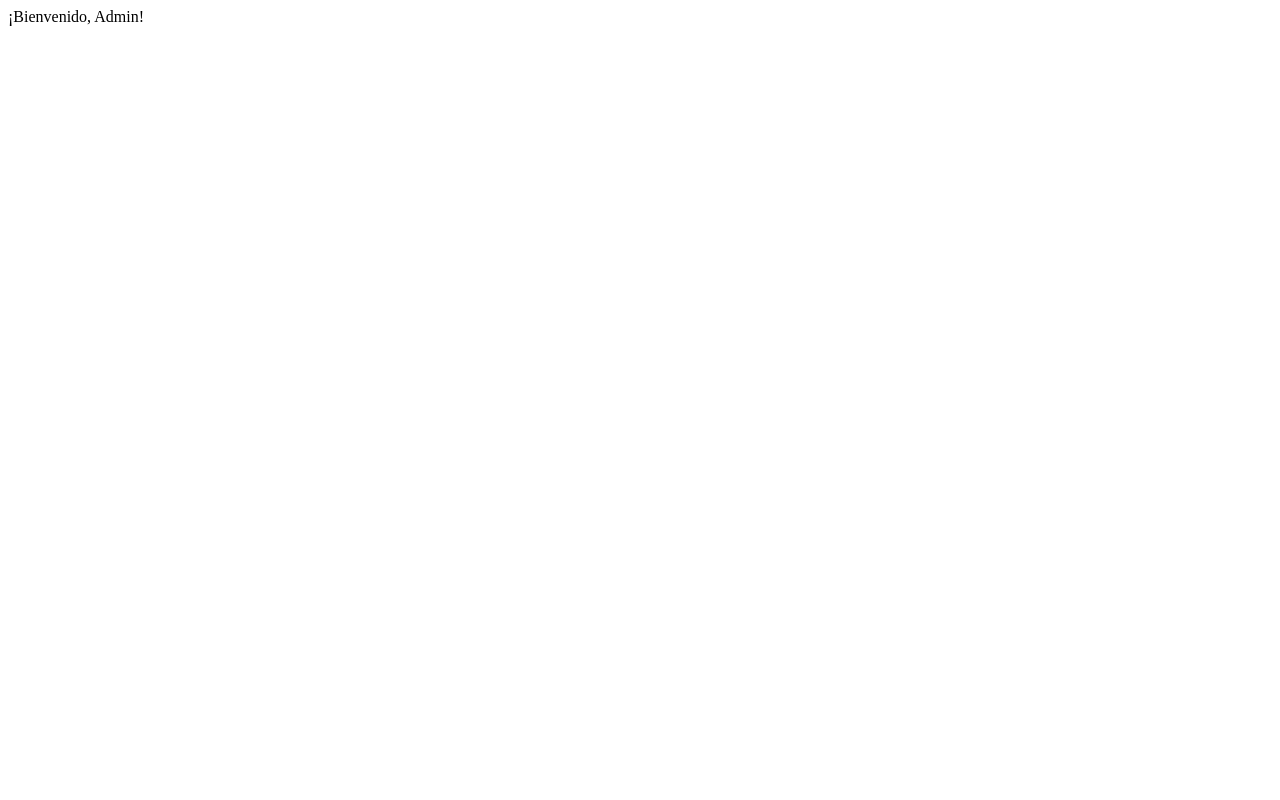
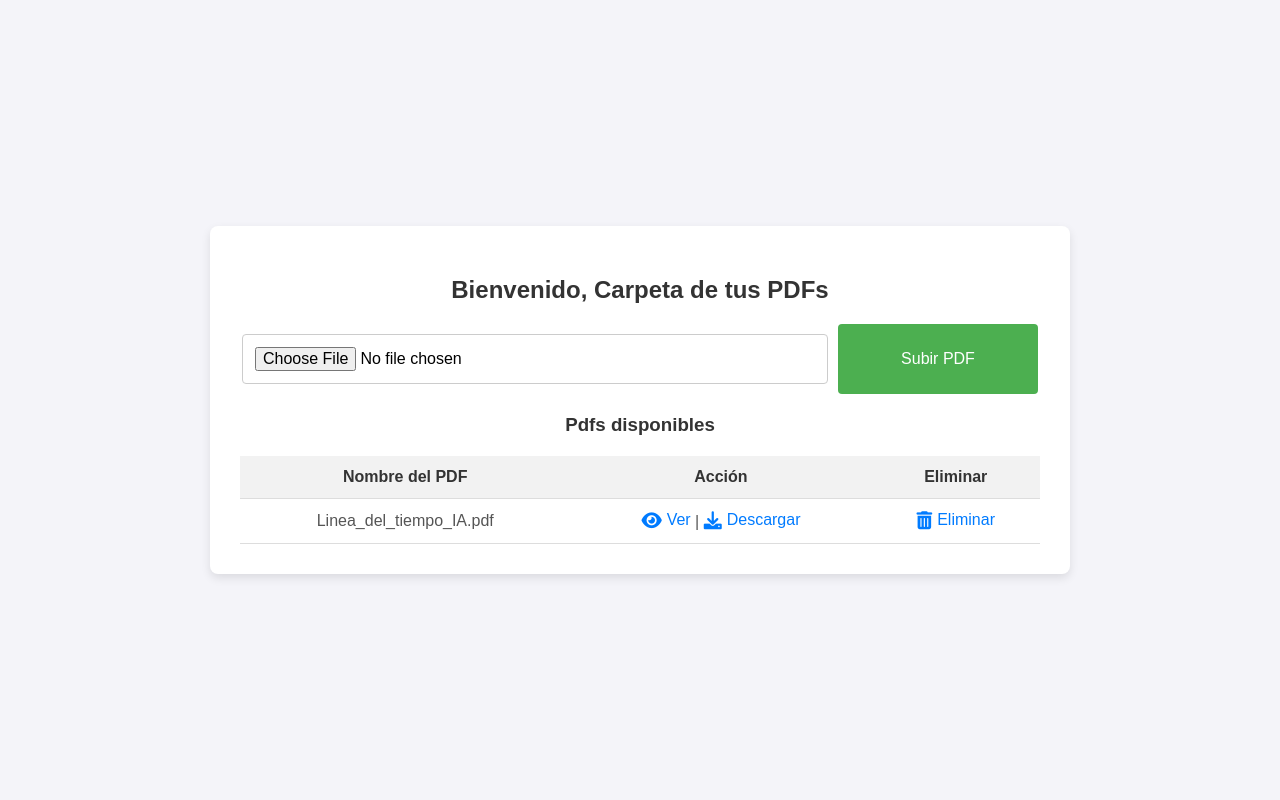
Before and after one commit to Rodrig0304/Cliente-Servidor, a Flask app: a page that uses app.py in a window 1280 px wide. Before the commit the page is almost empty. Run offline with Flask 3, Linux system fonts and the light colour scheme.

Commit message:
se termino el proyecto a las indicaciones, abierto a futuras modificaciones

```diff
--- a/app.py
+++ b/app.py
@@ -1,12 +1,17 @@
-from flask import Flask, render_template, request, redirect, url_for
+import os
+from flask import Flask, render_template, request, redirect, url_for, flash, send_from_directory
 from flask_sqlalchemy import SQLAlchemy
 from werkzeug.security import generate_password_hash, check_password_hash
+from werkzeug.utils import secure_filename
 
 app = Flask(__name__)
 
 # Configuración de la base de datos SQLite
 app.config['SQLALCHEMY_DATABASE_URI'] = 'sqlite:///users.db'  # La base de datos se guardará como "users.db"
 app.config['SQLALCHEMY_TRACK_MODIFICATIONS'] = False
+app.config['UPLOAD_FOLDER'] = os.path.join(os.getcwd(), 'uploads')  # Carpeta donde se almacenarán los PDFs
+app.config['ALLOWED_EXTENSIONS'] = {'pdf'}  # Permitir solo archivos PDF
+app.config['SECRET_KEY'] = 'mi_clave_secreta'  # Necesaria para el uso de flash
 db = SQLAlchemy(app)
 
 # Crear un modelo de Usuario para la base de datos
@@ -16,14 +21,21 @@ class User(db.Model):
     email = db.Column(db.String(150), unique=True, nullable=False)
     password = db.Column(db.String(150), nullable=False)
 
+# Crear un modelo para los PDFs
+class PDF(db.Model):
+    id = db.Column(db.Integer, primary_key=True)
+    filename = db.Column(db.String(150), unique=True, nullable=False)
+
 # Crear la base de datos si no existe
 with app.app_context():
     db.create_all()
 
+# Ruta principal (inicio de sesión)
 @app.route('/')
 def home():
     return render_template('index.html')
 
+# Ruta para iniciar sesión
 @app.route('/login', methods=['POST'])
 def login():
     username = request.form['username']
@@ -33,10 +45,12 @@ def login():
     user = User.query.filter_by(username=username).first()
 
     if user and check_password_hash(user.password, password):
-        return redirect(url_for('welcome', username=username))  # Redirigir al usuario a una página de bienvenida
+        return redirect(url_for('welcome', username=username))  # Redirigir al usuario a la página de bienvenida
     else:
-        return "Credenciales incorrectas"
+        flash('Credenciales incorrectas', 'danger')
+        return redirect(url_for('home'))  # Redirigir de vuelta al inicio de sesión
 
+# Ruta para registrarse
 @app.route('/register', methods=['POST'])
 def register():
     username = request.form['username']
@@ -46,7 +60,8 @@ def register():
     # Verificar si el usuario ya existe
     existing_user = User.query.filter_by(username=username).first()
     if existing_user:
-        return "El usuario ya existe"
+        flash('El usuario ya existe', 'danger')
+        return redirect(url_for('home'))
 
     # Crear un nuevo usuario y almacenar la contraseña de forma segura
     hashed_password = generate_password_hash(password, method='pbkdf2:sha256')
@@ -55,11 +70,59 @@ def register():
     db.session.add(new_user)
     db.session.commit()
 
-    return "Cuenta creada exitosamente"
+    flash('Cuenta creada exitosamente', 'success')
+    return redirect(url_for('home'))
 
-@app.route('/welcome/<username>')
+# Ruta de bienvenida después de iniciar sesión
+@app.route('/welcome/<username>', methods=['GET', 'POST'])
 def welcome(username):
-    return f"¡Bienvenido, {username}!"
+    pdfs = PDF.query.all()  # Obtener todos los PDFs de la base de datos
+    if request.method == 'POST':
+        # Verificar si el formulario tiene un archivo
+        if 'file' not in request.files:
+            flash('No se ha enviado un archivo', 'danger')
+            return redirect(request.url)
+
+        file = request.files['file']
+        if file.filename == '':
+            flash('No se ha seleccionado un archivo', 'danger')
+            return redirect(request.url)
+
+        if file and allowed_file(file.filename):
+            filename = secure_filename(file.filename)
+            file.save(os.path.join(app.config['UPLOAD_FOLDER'], filename))
+
+            # Guardar el PDF en la base de datos
+            new_pdf = PDF(filename=filename)
+            db.session.add(new_pdf)
+            db.session.commit()
+            flash('Archivo cargado exitosamente', 'success')
+            return redirect(url_for('welcome', username=username))  # Redirigir después de agregar el archivo
+
+        flash('Archivo no permitido. Solo se permiten archivos PDF.', 'danger')
+        return redirect(request.url)
+
+    return render_template('welcome.html', username=username, pdfs=pdfs)
+
+# Ruta para eliminar un PDF
+@app.route('/delete_pdf/<int:pdf_id>', methods=['GET'])
+def delete_pdf(pdf_id):
+    pdf_to_delete = PDF.query.get_or_404(pdf_id)
+    # Eliminar el archivo PDF del servidor
+    os.remove(os.path.join(app.config['UPLOAD_FOLDER'], pdf_to_delete.filename))
+    db.session.delete(pdf_to_delete)
+    db.session.commit()
+    flash('Archivo eliminado exitosamente', 'success')
+    return redirect(url_for('welcome', username=pdf_to_delete.filename))  # Redirigir después de eliminar
+
+# Verificar si el archivo es un PDF permitido
+def allowed_file(filename):
+    return '.' in filename and filename.rsplit('.', 1)[1].lower() in app.config['ALLOWED_EXTENSIONS']
+
+# Ruta para servir archivos PDF desde la carpeta 'uploads'
+@app.route('/uploads/<filename>')
+def uploaded_file(filename):
+    return send_from_directory(app.config['UPLOAD_FOLDER'], filename)
 
 if __name__ == '__main__':
     app.run(debug=True)
--- a/templates/welcome.html
+++ b/templates/welcome.html
@@ -5,39 +5,181 @@
     <meta name="viewport" content="width=device-width, initial-scale=1.0">
     <title>Bienvenido</title>
     <link rel="stylesheet" href="{{ url_for('static', filename='css/style.css') }}">
+    <!-- Incluir Font Awesome para los íconos -->
+    <link href="https://cdnjs.cloudflare.com/ajax/libs/font-awesome/6.0.0-beta3/css/all.min.css" rel="stylesheet">
 </head>
 <body>
     <div class="container">
-        <h2>¡Bienvenido, {{ username }}!</h2>
+        <h2>Bienvenido, Carpeta de tus PDFs</h2>
 
-        <div class="pdf-options">
-            <h3>Gestiona tus PDFs:</h3>
-            <ul>
-                <li>
-                    <form action="/upload_pdf" method="POST" enctype="multipart/form-data">
-                        <input type="hidden" name="username" value="{{ username }}">
-                        <input type="hidden" name="user_id" value="{{ user.id }}">
-                        <input type="file" name="pdf" accept=".pdf" required>
-                        <button type="submit">Agregar PDF</button>
-                    </form>
-                </li>
-                <li>
-                    <h4>Ver PDFs</h4>
-                    <ul>
-                        {% for pdf in pdfs %}
-                            <li>
-                                <a href="{{ url_for('static', filename='uploads/' + pdf.filename) }}" target="_blank">
-                                    {{ pdf.filename }}
-                                </a>
-                                <form action="/delete_pdf/{{ pdf.id }}" method="POST">
-                                    <button type="submit">Eliminar</button>
-                                </form>
-                            </li>
-                        {% endfor %}
-                    </ul>
-                </li>
-            </ul>
-        </div>
+        <!-- Formulario para subir PDF -->
+        <form action="{{ url_for('welcome', username=username) }}" method="POST" enctype="multipart/form-data">
+            <div class="upload-container">
+                <input type="file" name="file" accept=".pdf" required>
+                <button type="submit">Subir PDF</button>
+            </div>
+        </form>
+
+        <h3>Pdfs disponibles</h3>
+        <!-- Tabla de PDFs -->
+        <table class="pdf-table">
+            <thead>
+                <tr>
+                    <th>Nombre del PDF</th>
+                    <th>Acción</th>
+                    <th>Eliminar</th>
+                </tr>
+            </thead>
+            <tbody>
+                {% for pdf in pdfs %}
+                <tr>
+                    <td>{{ pdf.filename }}</td>
+                    <td>
+                        <!-- Enlace para ver el archivo PDF -->
+                        <a href="{{ url_for('uploaded_file', filename=pdf.filename) }}" target="_blank">
+                            <i class="fas fa-eye"></i> Ver
+                        </a> |
+                        <!-- Enlace para descargar el archivo PDF -->
+                        <a href="{{ url_for('uploaded_file', filename=pdf.filename) }}" download="{{ pdf.filename }}">
+                            <i class="fas fa-download"></i> Descargar
+                        </a>
+                    </td>
+                    <td>
+                        <!-- Enlace para eliminar el archivo PDF -->
+                        <a href="{{ url_for('delete_pdf', pdf_id=pdf.id) }}" onclick="return confirm('¿Estás seguro de que quieres eliminar este archivo?');">
+                            <i class="fas fa-trash-alt"></i> Eliminar
+                        </a>
+                    </td>
+                </tr>
+                {% endfor %}
+            </tbody>
+        </table>
     </div>
 </body>
 </html>
+
+<style>
+    /* Estilos generales */
+body {
+    font-family: Arial, sans-serif;
+    background-color: #f4f4f9;
+    display: flex;
+    justify-content: center;
+    align-items: center;
+    height: 100vh;
+    margin: 0;
+}
+
+/* Contenedor principal */
+.container {
+    text-align: center;
+    width: 100%;
+    max-width: 800px; /* Mayor tamaño para que sea más cómodo en pantallas grandes */
+    background-color: white;
+    padding: 30px;
+    border-radius: 8px;
+    box-shadow: 0 4px 10px rgba(0, 0, 0, 0.1);
+    max-height: 90vh; /* Limitar la altura máxima del contenedor */
+    overflow-y: auto; /* Agregar scroll vertical cuando el contenido exceda */
+}
+
+/* Estilos para los títulos */
+h2, h3 {
+    color: #333;
+}
+
+/* Formulario de carga de PDF */
+.upload-container {
+    display: flex;
+    justify-content: center;
+    margin-bottom: 20px;
+}
+
+.upload-container input {
+    width: 70%;
+    padding: 12px;
+    margin-right: 10px;
+    border: 1px solid #ccc;
+    border-radius: 4px;
+    font-size: 16px;
+}
+
+.upload-container button {
+    padding: 12px;
+    width: 25%;
+    background-color: #4CAF50;
+    color: white;
+    border: none;
+    border-radius: 4px;
+    font-size: 16px;
+    cursor: pointer;
+}
+
+.upload-container button:hover {
+    background-color: #45a049;
+}
+
+/* Tabla de PDFs */
+.pdf-table {
+    width: 100%;
+    border-collapse: collapse;
+    margin-top: 20px;
+}
+
+.pdf-table th, .pdf-table td {
+    padding: 12px;
+    text-align: center;
+    border-bottom: 1px solid #ddd;
+}
+
+.pdf-table th {
+    background-color: #f2f2f2;
+    font-weight: bold;
+    color: #333;
+}
+
+.pdf-table td {
+    color: #555;
+}
+
+.pdf-table td a {
+    text-decoration: none;
+    color: #007bff;
+}
+
+.pdf-table td a:hover {
+    color: #0056b3;
+}
+
+/* Estilo para el botón de eliminar */
+.pdf-table td a:hover {
+    color: red;
+}
+
+/* Estilos para los enlaces en la tabla */
+.pdf-table tr:hover {
+    background-color: #f9f9f9;
+}
+/* Estilos para los íconos */
+.pdf-table td a i {
+    margin-right: 5px; /* Espacio entre el ícono y el texto */
+    font-size: 18px; /* Ajustar el tamaño del ícono */
+}
+
+/* Asegurarnos de que los íconos no se desalineen */
+.pdf-table td a {
+    display: inline-flex;
+    align-items: center;
+    text-decoration: none;
+    color: #007bff;
+}
+
+.pdf-table td a:hover {
+    color: #0056b3;
+}
+
+.pdf-table td a:hover i {
+    color: #0056b3; /* Cambiar color del ícono al hacer hover */
+}
+
+</style>
```
Also changed, not shown: instance/users.db, 1 other file.
